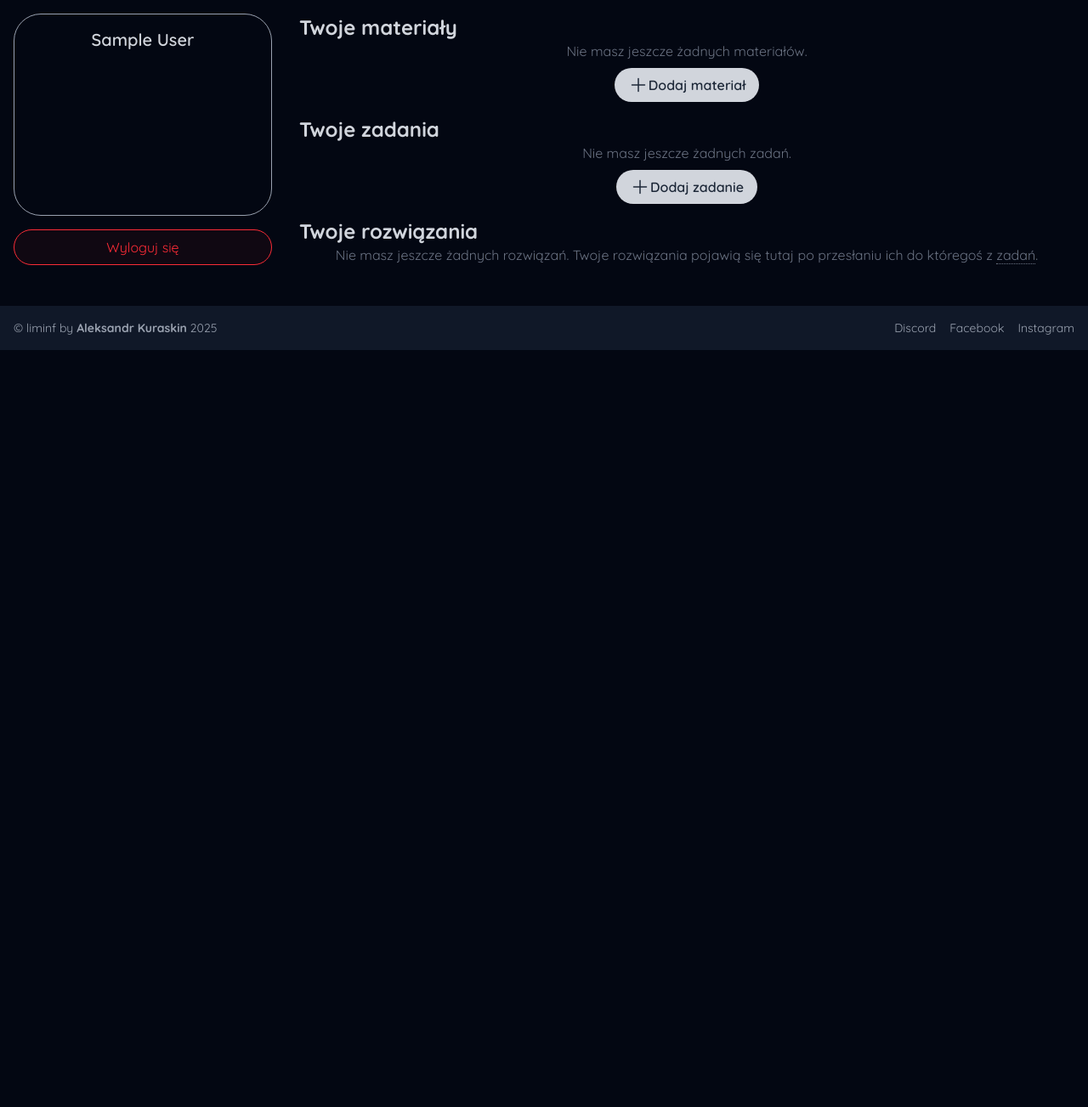
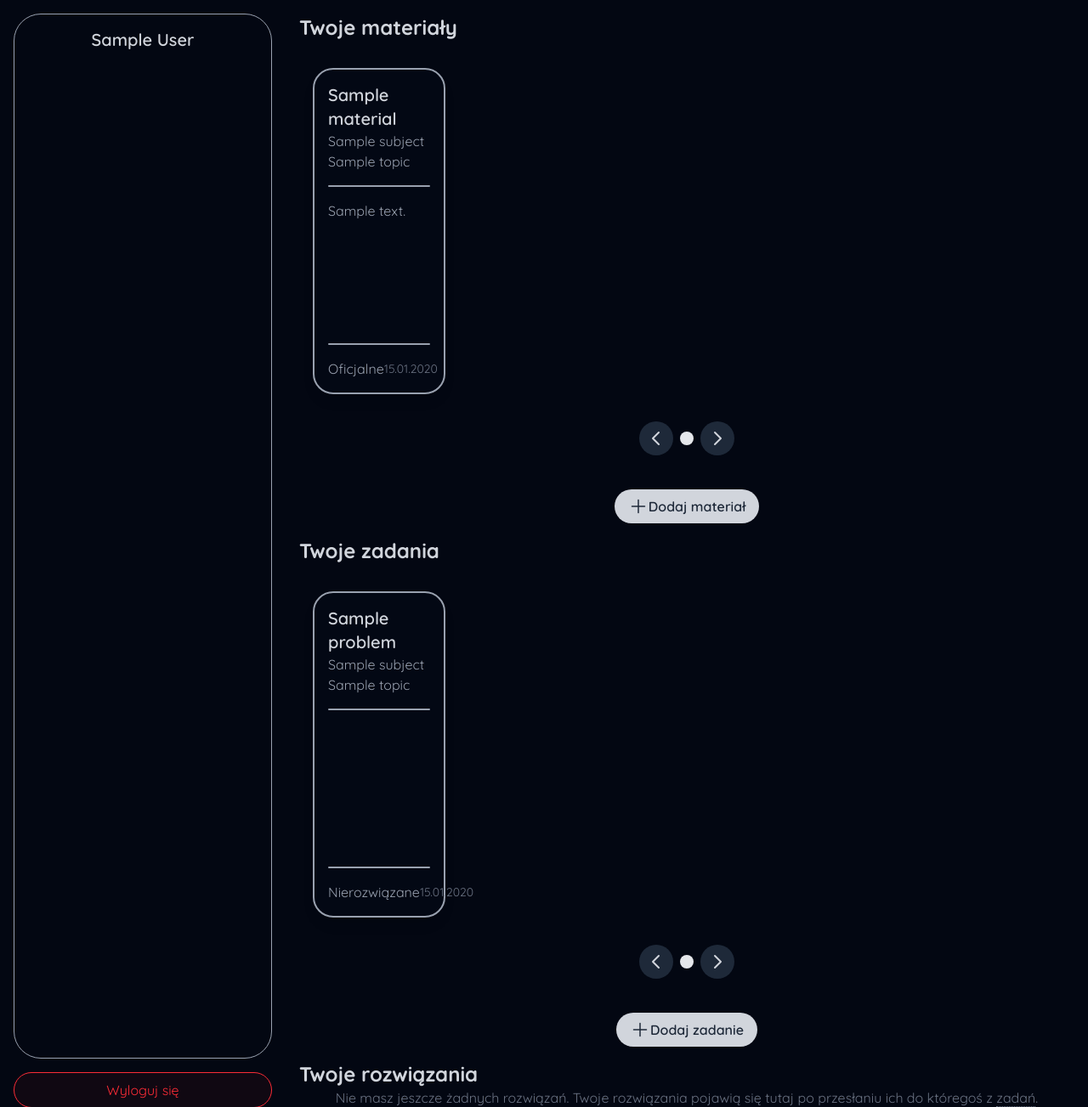
Before and after one commit to FunTomDev/liminf, a Django app: page /profile/ in a window 1280 px wide. Shown: the part 90-1393 px from the top of the page at 85% size. Before the commit the page ends 502 px from the top, so only its background shows below. Run offline with Django 5.2, Linux system fonts and the light colour scheme; a user stored in the database is signed in; tables that the repository leaves empty hold one stand-in row (values such as "Sample post"); style sheets or scripts are compiled from the project's sources; some libraries are stand-ins or nearby versions.

Commit message:
added carousel view for uploaded materials

```diff
--- a/backend/users/views.py
+++ b/backend/users/views.py
@@ -7,10 +7,22 @@ from django.views.decorators.http import require_POST
 
 from .forms import StudentCreationForm, StudentLoginForm
 
+from materials.models import Material
+from problems.models import Problem
+
 # Create your views here.
 def profile_view(request):
     """Used to display user profile"""
-    return render(request, 'users/profile.html')
+
+    uploaded_materials = Material.objects.filter(uploaded_by=request.user).order_by('-uploaded_at')
+    uploaded_problems = Problem.objects.filter(uploaded_by=request.user).order_by('-uploaded_at')
+
+    context = {
+        'uploaded_materials': uploaded_materials,
+        'uploaded_problems': uploaded_problems,
+    }
+
+    return render(request, 'users/profile.html', context=context)
 
 def login_view(request):
     """Used for user authentication"""
--- a/frontend/templates/users/profile.html
+++ b/frontend/templates/users/profile.html
@@ -18,11 +18,11 @@
 		<div class="uploaded-materials">
 			<h2 class="text-2xl font-bold text-gray-300">Twoje materiały</h2>
 			<div class="flex flex-col gap-2 items-center">
-				{% if recent_materials %}
+				{% if uploaded_materials %}
 				<div class="carousel-container embla">
 					<div class="carousel-track embla__viewport" id="carousel-track">
 						<div class="embla__container">
-							{% for material in recent_materials %}
+							{% for material in uploaded_materials %}
 							<div class="carousel-item embla__slide">
 								<a href="{% url 'materials:details' material.topic.subject.slug material.topic.slug material.id %}" class="block max-w-96 w-full">
 									<div class="{{ material.get_border_style }} tilt-container" onmousemove="updateTilt(event)">
@@ -33,7 +33,7 @@
 										</div>
 										<hr class="divider" />
 										<div class="description flex-1">
-											<p class="">{{ material.short_description }}</p>
+											<p class="">{{ material.description }}</p>
 										</div>
 										<hr class="divider" />
 										<div class="additional-data flex justify-between items-center">
@@ -69,7 +69,7 @@
 				{% else %}
 				<p class="text-center text-gray-500">Nie masz jeszcze żadnych materiałów.</p>
 				{% endif %}
-				<a href="" class="btn-primary flex items-center">
+				<a href="{% url 'materials:add' %}" class="btn-primary flex items-center">
 					<svg xmlns="http://www.w3.org/2000/svg" fill="none" viewBox="0 0 24 24" stroke-width="1.5" stroke="currentColor" class="size-6">
 						<path stroke-linecap="round" stroke-linejoin="round" d="M12 4.5v15m7.5-7.5h-15" />
 					</svg>
@@ -80,11 +80,11 @@
 		<div class="uploaded-problems">
 			<h2 class="text-2xl font-bold text-gray-300">Twoje zadania</h2>
 			<div class="flex flex-col gap-2 items-center">
-				{% if recent_problems %}
+				{% if uploaded_problems %}
 				<div class="carousel-container embla">
 					<div class="carousel-track embla__viewport" id="carousel-track">
 						<div class="embla__container">
-							{% for problem in recent_problems %}
+							{% for problem in uploaded_problems %}
 							<div class="carousel-item embla__slide">
 								<a href="{% url 'problems:details' problem.topic.subject.slug problem.topic.slug problem.id %}" class="block max-w-96 w-full">
 									<div class="{{ problem.get_border_style }} tilt-container" onmousemove="updateTilt(event)">
```
